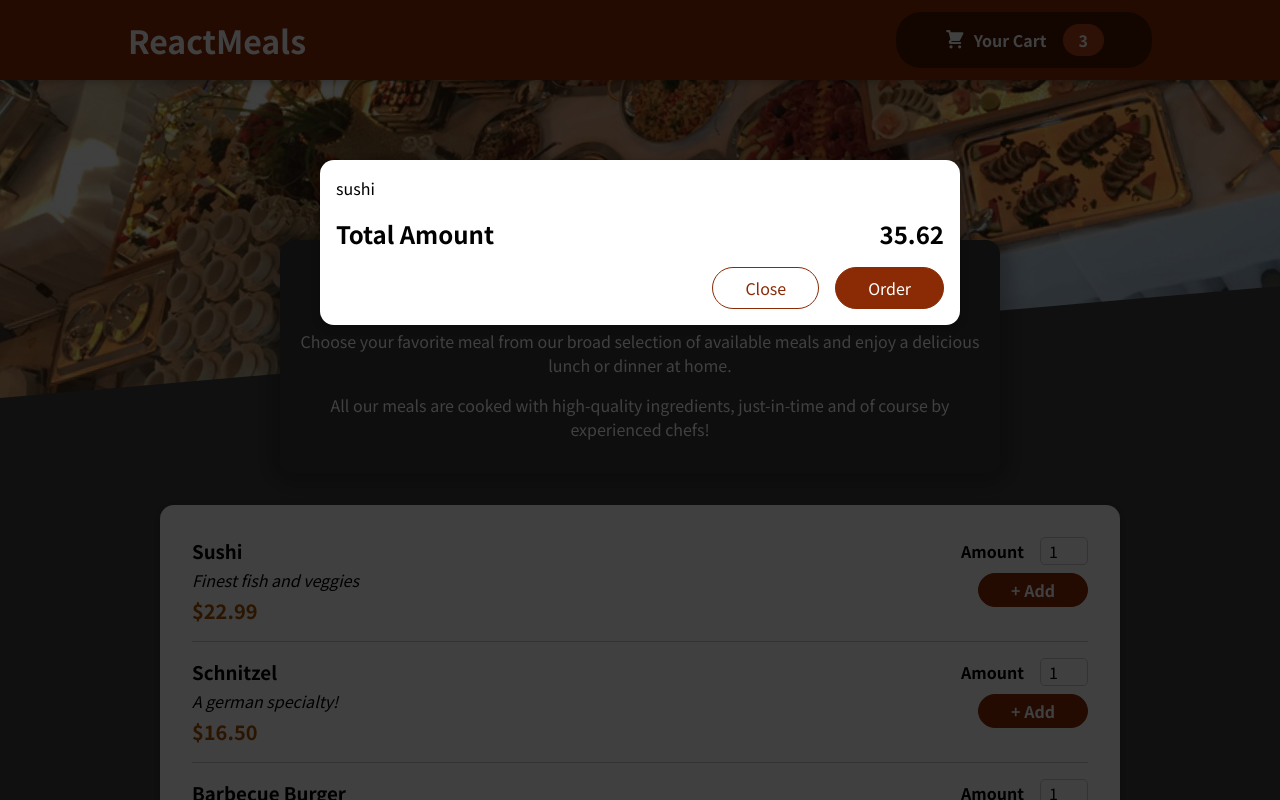
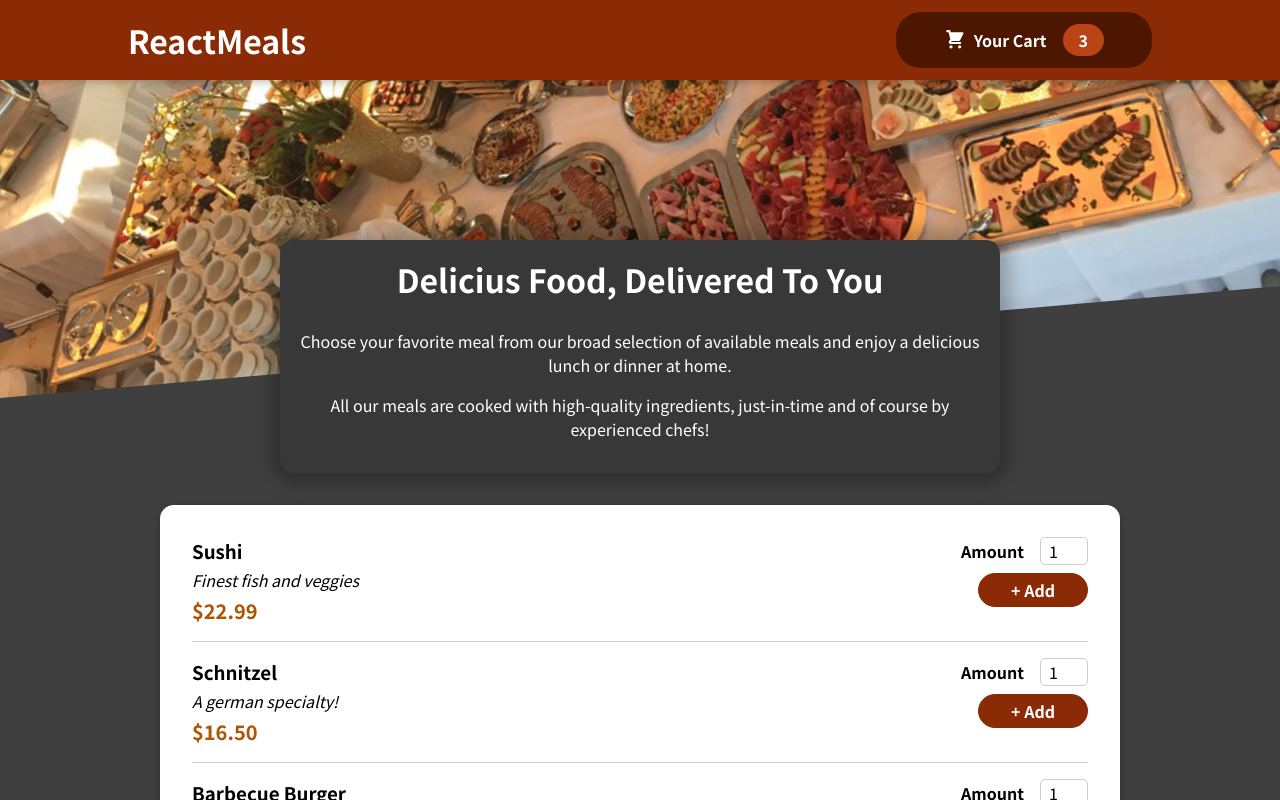
Before and after one commit to Alev-Narcin/food-order-app, a React (Create React App) app: page / in a window 1280 px wide. Shown: the top 800 px of the page. Built offline with nearby package versions, Linux system fonts and the light colour scheme.

Commit message:
140. Managing Cart & Modal State

```diff
--- a/src/App.js
+++ b/src/App.js
@@ -1,13 +1,23 @@
 import Header from "./components/Layout/Header";
-import {Fragment} from "react";
+import {Fragment, useState} from "react";
 import Meals from "./components/Meals/Meals";
 import Cart from "./components/Cart/Cart";
 
 function App() {
+    const [cartIsShown, setCartIsShown] = useState(false);
+
+    const showCartHandler = () => {
+        setCartIsShown(true);
+    };
+
+    const hideCartHandler = () => {
+        setCartIsShown(false);
+    }
+
     return (
         <Fragment>
-            <Cart/>
-            <Header/>
+            {cartIsShown && <Cart onClose={hideCartHandler}/>}
+            <Header onShowCart={showCartHandler}/>
             <main>
                 <Meals/>
             </main>
--- a/src/components/Cart/Cart.js
+++ b/src/components/Cart/Cart.js
@@ -9,14 +9,14 @@
         </ul>;
 
     return (
-        <Modal>
+        <Modal onClose={props.onClose}>
             {cartItems}
             <div className={classes.total}>
                 <span>Total Amount</span>
                 <span>35.62</span>
             </div>
             <div className={classes.actions}>
-                <button className={classes['button--alt']}>Close</button>
+                <button className={classes['button--alt']} onClick={props.onClose}>Close</button>
                 <button className={classes.button}>Order</button>
             </div>
         </Modal>
--- a/src/components/Layout/Header.js
+++ b/src/components/Layout/Header.js
@@ -8,7 +8,7 @@
     return <Fragment>
         <header className={classes.header}>
             <h1>ReactMeals</h1>
-            <HeaderCartButton/>
+            <HeaderCartButton onClick={props.onShowCart}/>
         </header>
         <div className={classes['main-image']}>
             <img src={mealsImage} alt="A table full of delicious food!"/>
--- a/src/components/Layout/HeaderCartButton.js
+++ b/src/components/Layout/HeaderCartButton.js
@@ -3,7 +3,7 @@
 
 const HeaderCartButton = (props) => {
 
-    return <button className={classes.button}>
+    return <button className={classes.button} onClick={props.onClick}>
         <span className={classes.icon}>
             <CartIcon/>
         </span>
--- a/src/components/UI/Modal.js
+++ b/src/components/UI/Modal.js
@@ -3,7 +3,7 @@
 import ReactDOM from "react-dom";
 
 const Backdrop = (props) => {
-    return <div className={classes.backdrop}/>
+    return <div className={classes.backdrop} onClick={props.onClose}/>
 };
 
 const ModalOverlay = (props) => {
@@ -17,7 +17,7 @@
 
     return (
         <Fragment>
-            {ReactDOM.createPortal(<Backdrop/>, portalElement)}
+            {ReactDOM.createPortal(<Backdrop onClose={props.onClose}/>, portalElement)}
             {ReactDOM.createPortal(<ModalOverlay>{props.children}</ModalOverlay>, portalElement)}
         </Fragment>
     );
```
